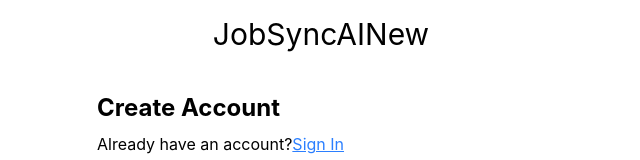
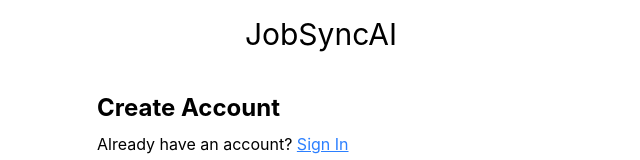
Before and after one commit to elukner/JobSyncAI, a React (Vite) app in the folder JobSyncAI/: page /signup in a window 1280 px wide. Shown: the top 160 px of the page, without its empty margins (319-959 px from the left). Built offline with nearby package versions, Linux system fonts and the light colour scheme; no server answers.

Commit message:
feat: update navigation flow by replacing AuthForm with Navigate to '/login' in App component; fix footer links in Login and SignUp components

```diff
--- a/JobSyncAI/src/App.tsx
+++ b/JobSyncAI/src/App.tsx
@@ -1,5 +1,6 @@
 import { useState } from 'react'
 import AuthForm from './components/auth/AuthForm'
+import { Navigate } from 'react-router-dom'
 
 function App() {
 
@@ -7,7 +8,7 @@ function App() {
   return (
     <>
       <div className="flex flex-col items-center min-h-screen">
-      <AuthForm />
+      <Navigate to="/login" />
       </div>
     </>
   )
--- a/JobSyncAI/src/main.tsx
+++ b/JobSyncAI/src/main.tsx
@@ -8,7 +8,7 @@ import { router } from './router.tsx'
 createRoot(document.getElementById('root')!).render(
   <StrictMode>
     <>
-       <h1 className="text-center pt-4 text-3xl">JobSyncAINew</h1>
+       <h1 className="text-center pt-4 text-3xl">JobSyncAI</h1>
     <AuthContextProvider>
       <RouterProvider router={router}/>
     </AuthContextProvider>
--- a/JobSyncAI/src/pages/Login.tsx
+++ b/JobSyncAI/src/pages/Login.tsx
@@ -35,7 +35,7 @@ export default function Login() {
             onSubmitAction={handleSignInAction}
             loading={loading}
             footerLink={
-                <p>Don't have an account?
+                <p>Don't have an account?{' '}
                     <Link to="/signup" className="text-blue-500 underline">Sign Up</Link></p>
             }
         />
--- a/JobSyncAI/src/pages/SignUp.tsx
+++ b/JobSyncAI/src/pages/SignUp.tsx
@@ -33,7 +33,7 @@ return (
       onSubmitAction={handleSignUpAction}
       loading={loading}
       footerLink={
-        <p>Already have an account?
+        <p>Already have an account?{' '}
             <Link to="/login" className="text-blue-500 underline">Sign In</Link></p>
       }
     />
```
